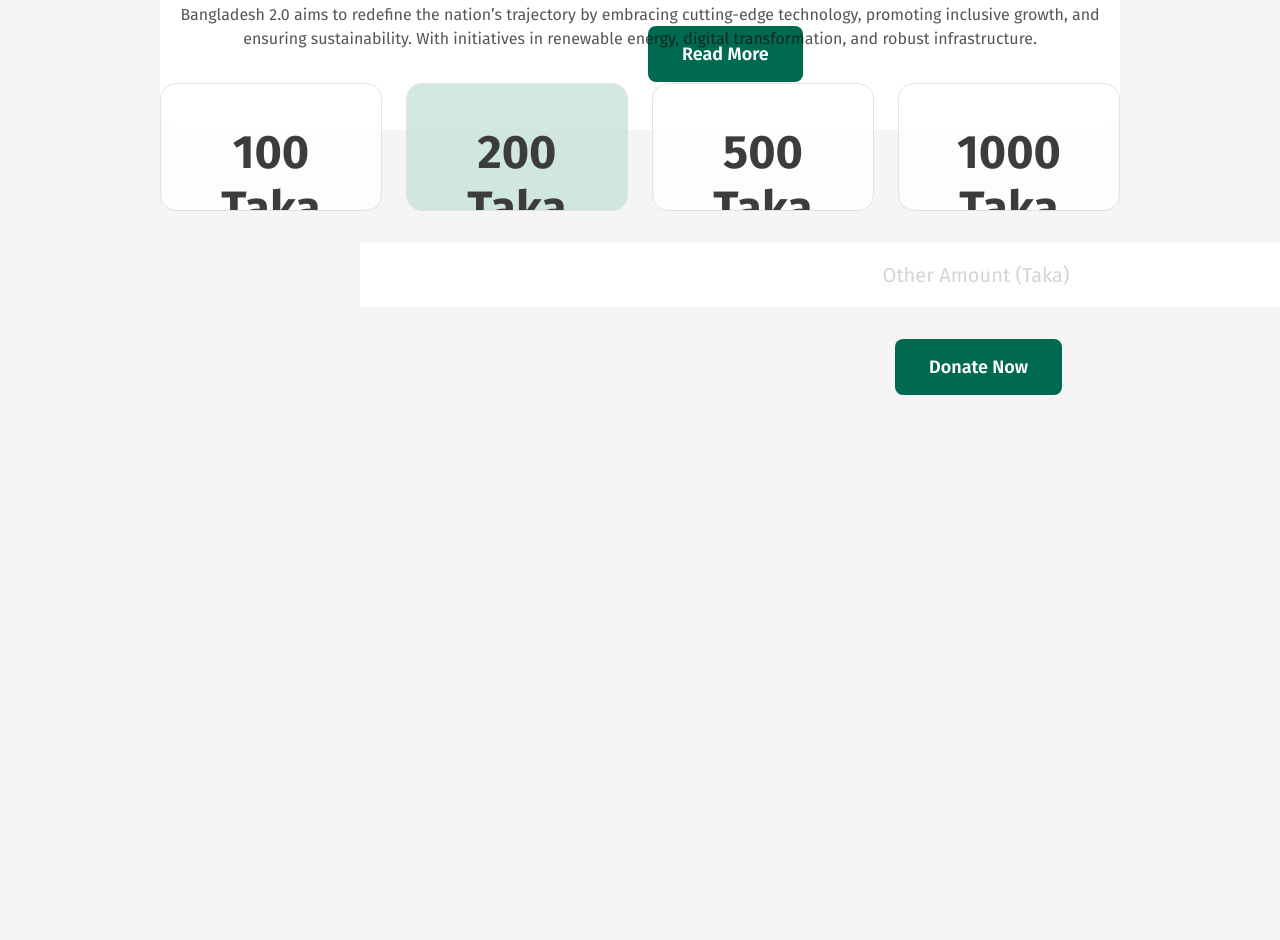
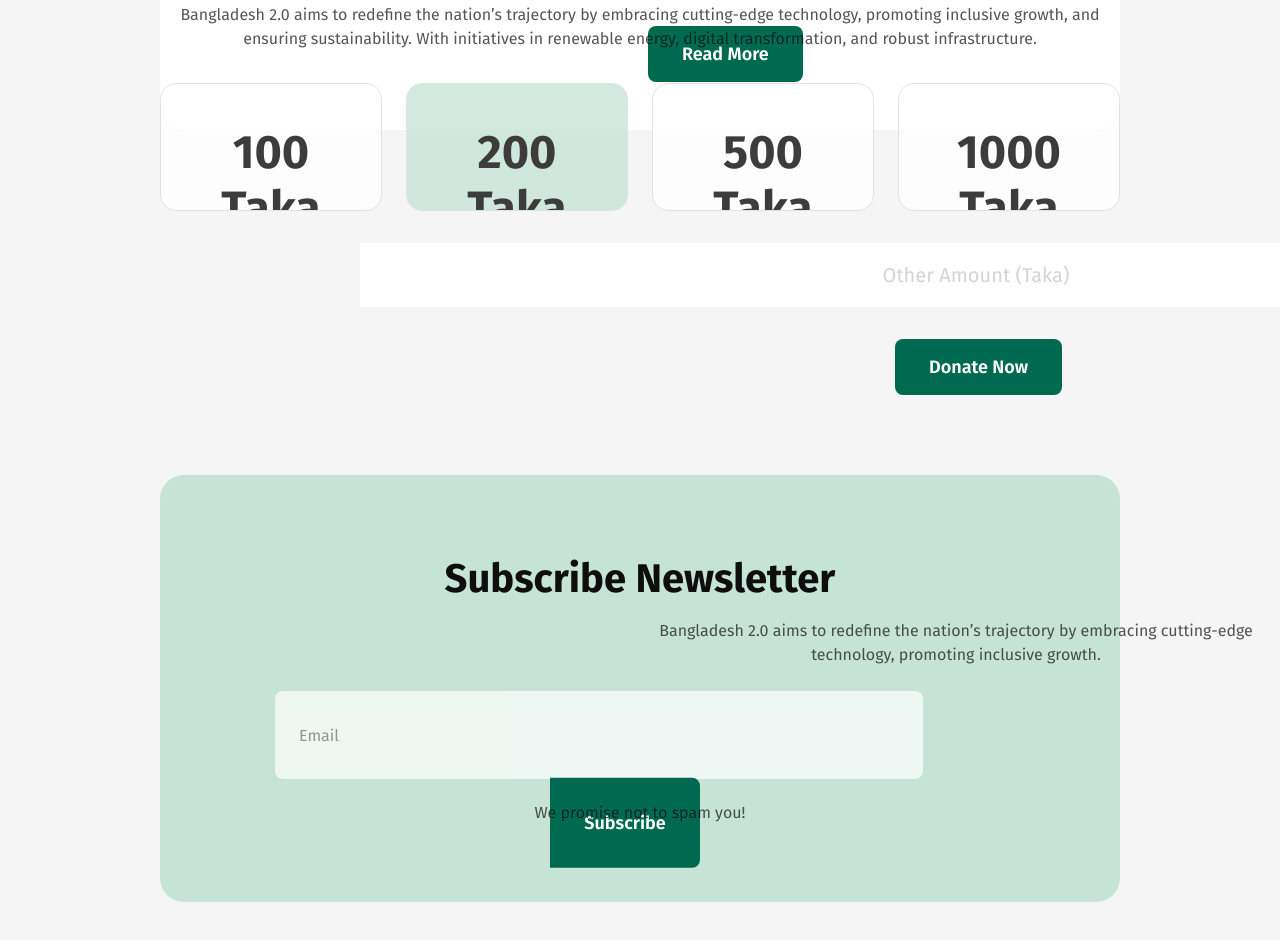
Before and after one commit to pritomdey28/Bangladesh-2.0-Assignment-1, a plain HTML site: page index.html in a window 1280 px wide. Shown: the part 4598-5538 px from the top of the page. Before the commit the page ends 5073 px from the top, so only its background shows below. Drawn offline with Linux system fonts and the light colour scheme.

Commit message:
subcribe part complted successfully

```diff
--- a/css/style.css
+++ b/css/style.css
@@ -635,3 +635,82 @@
     margin-left: 735px;
 }
 /* donate section end */
+
+/* subscribe section start */
+.subscribe {
+    margin-bottom: 80px;
+    justify-content: center;
+    align-items: center;
+    text-align: center;
+    background: #C6E4D6;
+    padding: 80px 265px 80px 265px;
+    border-radius: 24px;
+}
+
+.subscribe-details h2 {
+    font-size: 40px;
+    font-weight: 700;
+    color: #0e0e0e;
+    margin-bottom: 16px;
+}
+
+.subscribe-details p {
+    font-size: 16px;
+    font-weight: 400;
+    color: #0e0e0e;
+    opacity: 70%;
+    line-height: 24px;
+    margin-bottom: 24px;
+    width: 662px;
+    text-align: center;
+    margin-left: 200px;
+}
+
+.subscribe-inputbox {
+    margin-left: -150px;
+    margin-bottom: 24px;
+}
+
+.subscribe-inputbox input {
+    width: 600px;
+    height: 64px;
+    font-size: 16px;
+    font-weight: 400;
+    color: #0e0e0e;
+    opacity: 70%;
+    line-height: 24px;
+    padding: 12px 24px;
+    background-color: #ffffff;
+    border-radius: 8px;
+    position: relative;
+    border: none;
+    display: inline-flex;
+}
+
+.subscribe-btn {
+    width: 150px;
+    height: 90px;
+    font-size: 18px;
+    font-weight: 600;
+    color: #ffffff;
+    background-color: #006A50;
+    border: none;
+    border-end-end-radius: 8px;
+    border-start-end-radius: 8px;
+    padding: 17px 34px 17px 34px;
+    position: absolute;
+    transition: .5s;
+    overflow: hidden;
+    cursor: pointer;
+    margin-top: 15px;
+    transform: translateX(-10%) translateY(-18%);
+
+}
+
+.subscribe-details h6 {
+    font-size: 16px;
+    font-weight: 400;
+    color: #0e0e0e;
+    opacity: 70%;
+}
+/* subscribe section end */
--- a/index.html
+++ b/index.html
@@ -218,6 +218,18 @@
                 <button class="donate-btn">Donate Now</button>
             </div>
         </section>
+
+        <section class="subscribe">
+            <div class="subscribe-details">
+                <h2>Subscribe Newsletter</h2>
+                <p>Bangladesh 2.0 aims to redefine the nation’s trajectory by embracing cutting-edge technology, promoting inclusive growth.</p>
+                <div class="subscribe-inputbox">
+                    <input type="email" placeholder="Email">
+                    <button class="subscribe-btn">Subscribe</button>
+                </div>
+                <h6>We promise not to spam you!</h6>
+            </div>
+        </section>
     </main>
 
     <footer class="footer">
```
